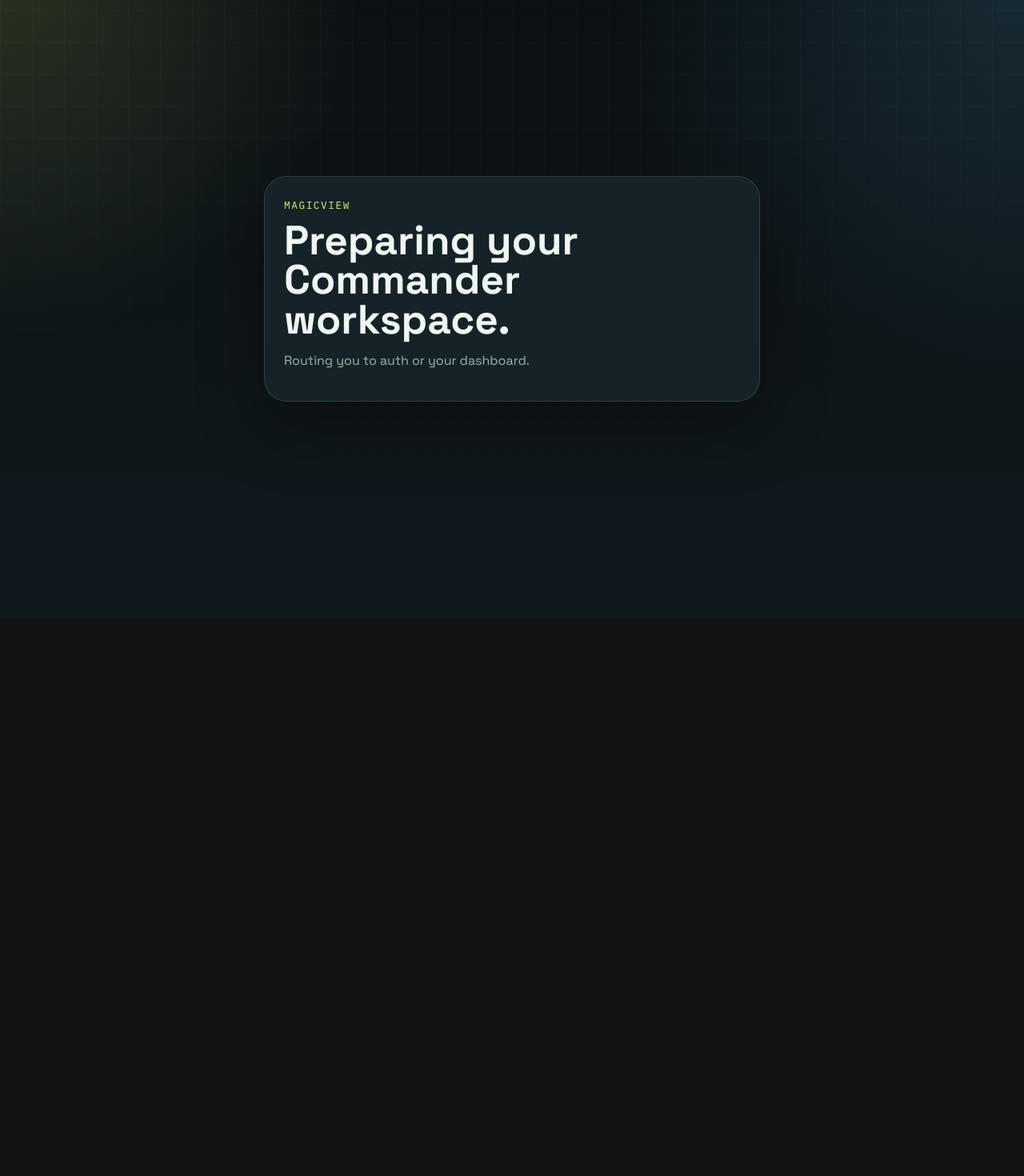
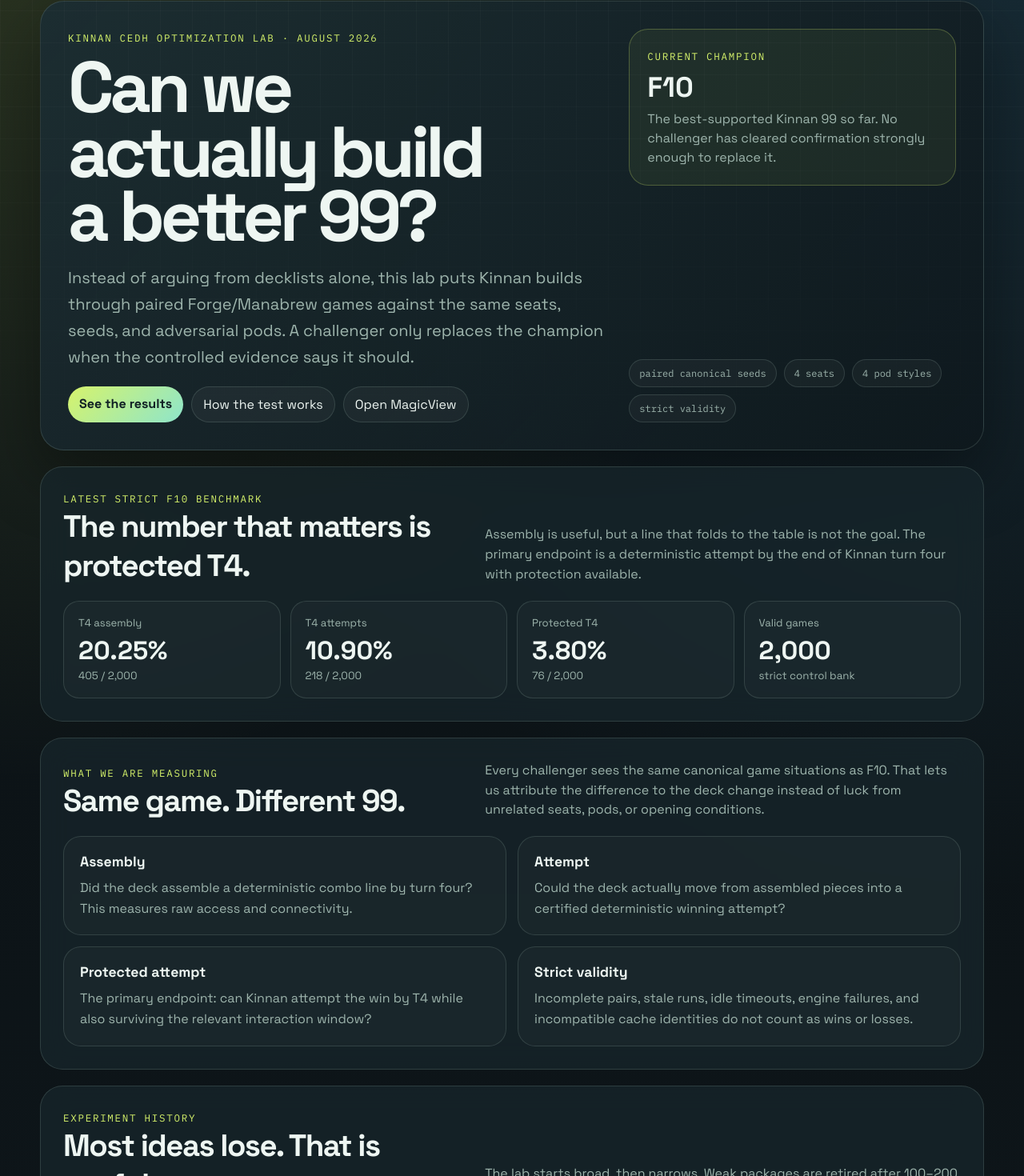
Before and after one commit to jpdynadev/magicview, a Next.js app: page / in a window 1280 px wide. Before the commit this address had no page. Shown: the part 27-1497 px from the top of the page at 80% size. Before the commit the page ends 800 px from the top, so only its background shows below. Built offline with nearby package versions, Linux system fonts and the light colour scheme.

Commit message:
Publish Kinnan optimization lab homepage

```diff
--- a/src/app/page.tsx
+++ b/src/app/page.tsx
@@ -1,27 +1,141 @@
-"use client";
+import Link from "next/link";
 
-import { useEffect } from "react";
-import { useRouter } from "next/navigation";
+import styles from "./kinnan-lab.module.css";
 
-import { useAuth } from "@/lib/auth-context";
+const experiments = [
+  { name: "DorkMax", note: "+10 mana creatures. Raw speed held, protected conversion fell.", status: "Rejected · 2,000 pairs", tone: styles.rejected },
+  { name: "NodeMax", note: "+10 combo/connectivity nodes. Protected T4 fell by 1.65 pp.", status: "Rejected · 2,000 pairs", tone: styles.rejected },
+  { name: "Druid + Effigy", note: "Two compact creature-engine variants improved some assembly but not protected conversion.", status: "Rejected · 200 + 2,000", tone: styles.rejected },
+  { name: "GSZ + The One Ring", note: "Promising 200-game signal, but the 2k gain did not isolate cleanly to either card.", status: "Retired after isolation", tone: styles.rejected },
+  { name: "Shang-Chi packages", note: "More speed and attempts, but protection/resilience costs erased the gain.", status: "Rejected · strict screens", tone: styles.rejected },
+  { name: "Hidden + Dramatic", note: "Assembly jumped, but attempts and protected T4 did not follow.", status: "Rejected · 200 pairs", tone: styles.rejected },
+  { name: "Cabbage + High Fae", note: "Current-tournament value package lost assembly, attempts, protection, and mulligan quality.", status: "Rejected · 200 pairs", tone: styles.rejected },
+];
 
 export default function HomePage() {
-  const router = useRouter();
-  const { loading, user } = useAuth();
+  return (
+    <main className={styles.page}>
+      <section className={styles.hero}>
+        <div>
+          <span className={styles.eyebrow}>Kinnan cEDH Optimization Lab · August 2026</span>
+          <h1>Can we actually build a better 99?</h1>
+          <p className={styles.lead}>
+            Instead of arguing from decklists alone, this lab puts Kinnan builds through paired Forge/Manabrew games against the same seats, seeds, and adversarial pods. A challenger only replaces the champion when the controlled evidence says it should.
+          </p>
+          <div className={styles.nav}>
+            <a href="#results">See the results</a>
+            <a href="#method">How the test works</a>
+            <Link href="/auth">Open MagicView</Link>
+          </div>
+        </div>
+        <aside className={styles.heroSide}>
+          <div className={styles.champion}>
+            <span className={styles.eyebrow}>Current champion</span>
+            <strong>F10</strong>
+            <p>The best-supported Kinnan 99 so far. No challenger has cleared confirmation strongly enough to replace it.</p>
+          </div>
+          <div className={styles.pillRow}>
+            <span className={styles.pill}>paired canonical seeds</span>
+            <span className={styles.pill}>4 seats</span>
+            <span className={styles.pill}>4 pod styles</span>
+            <span className={styles.pill}>strict validity</span>
+          </div>
+        </aside>
+      </section>
 
-  useEffect(() => {
-    if (!loading) {
-      router.replace(user ? "/dashboard" : "/auth");
-    }
-  }, [loading, router, user]);
+      <section className={styles.section} id="results">
+        <div className={styles.sectionHeader}>
+          <div>
+            <span className={styles.eyebrow}>Latest strict F10 benchmark</span>
+            <h2>The number that matters is protected T4.</h2>
+          </div>
+          <p>Assembly is useful, but a line that folds to the table is not the goal. The primary endpoint is a deterministic attempt by the end of Kinnan turn four with protection available.</p>
+        </div>
+        <div className={styles.metrics}>
+          <div className={styles.metric}><span>T4 assembly</span><strong>20.25%</strong><small>405 / 2,000</small></div>
+          <div className={styles.metric}><span>T4 attempts</span><strong>10.90%</strong><small>218 / 2,000</small></div>
+          <div className={styles.metric}><span>Protected T4</span><strong>3.80%</strong><small>76 / 2,000</small></div>
+          <div className={styles.metric}><span>Valid games</span><strong>2,000</strong><small>strict control bank</small></div>
+        </div>
+      </section>
 
-  return (
-    <main className="auth-screen">
-      <div className="auth-card">
-        <span className="eyebrow">MagicView</span>
-        <h1>Preparing your Commander workspace.</h1>
-        <p>Routing you to auth or your dashboard.</p>
-      </div>
+      <section className={styles.section} id="method">
+        <div className={styles.sectionHeader}>
+          <div>
+            <span className={styles.eyebrow}>What we are measuring</span>
+            <h2>Same game. Different 99.</h2>
+          </div>
+          <p>Every challenger sees the same canonical game situations as F10. That lets us attribute the difference to the deck change instead of luck from unrelated seats, pods, or opening conditions.</p>
+        </div>
+        <div className={styles.explainer}>
+          <div className={styles.card}><h3>Assembly</h3><p>Did the deck assemble a deterministic combo line by turn four? This measures raw access and connectivity.</p></div>
+          <div className={styles.card}><h3>Attempt</h3><p>Could the deck actually move from assembled pieces into a certified deterministic winning attempt?</p></div>
+          <div className={styles.card}><h3>Protected attempt</h3><p>The primary endpoint: can Kinnan attempt the win by T4 while also surviving the relevant interaction window?</p></div>
+          <div className={styles.card}><h3>Strict validity</h3><p>Incomplete pairs, stale runs, idle timeouts, engine failures, and incompatible cache identities do not count as wins or losses.</p></div>
+        </div>
+      </section>
+
+      <section className={styles.section}>
+        <div className={styles.sectionHeader}>
+          <div>
+            <span className={styles.eyebrow}>Experiment history</span>
+            <h2>Most ideas lose. That is useful.</h2>
+          </div>
+          <p>The lab starts broad, then narrows. Weak packages are retired after 100–200 paired games; promising ones earn 2,000+ pair confirmation.</p>
+        </div>
+        <div className={styles.timeline}>
+          {experiments.map((experiment) => (
+            <article className={styles.experiment} key={experiment.name}>
+              <strong>{experiment.name}</strong>
+              <div><p>{experiment.note}</p></div>
+              <span className={`${styles.status} ${experiment.tone}`}>{experiment.status}</span>
+            </article>
+          ))}
+        </div>
+      </section>
+
+      <section className={styles.section}>
+        <div className={styles.sectionHeader}>
+          <div>
+            <span className={styles.eyebrow}>What the lab has learned</span>
+            <h2>Faster is not automatically better.</h2>
+          </div>
+        </div>
+        <div className={styles.explainer}>
+          <div className={styles.card}><h3>More dorks ≠ more protected wins</h3><p>DorkMax held assembly but lost protected conversion. Mana density alone did not solve the actual bottleneck.</p></div>
+          <div className={styles.card}><h3>More combo nodes can make the deck worse</h3><p>NodeMax produced many nominal lines, but its protected T4 rate dropped decisively.</p></div>
+          <div className={styles.card}><h3>Opportunity cost dominates</h3><p>Several new cards looked individually interesting, but the cards removed from F10 were often doing more work than expected.</p></div>
+          <div className={styles.card}><h3>Conversion beats raw assembly</h3><p>Hidden Strings + Dramatic Reversal assembled more often, yet failed to turn that speed into more protected attempts.</p></div>
+        </div>
+      </section>
+
+      <section className={styles.section}>
+        <div className={styles.sectionHeader}>
+          <div>
+            <span className={styles.eyebrow}>Next search direction</span>
+            <h2>Premium clone + value package.</h2>
+          </div>
+          <span className={`${styles.status} ${styles.held}`}>Next strict screen</span>
+        </div>
+        <div className={styles.next}>
+          <div className={styles.mutation}>
+            <span className={styles.eyebrow}>F10_WAN_CLEVER_VALUE</span>
+            <h3>Test flexible clone utility and resilient card advantage without bloating the engine count.</h3>
+            <div className={styles.swap}>
+              <div><b>OUT</b>Misdirection<br />Nature&apos;s Rhythm</div>
+              <div><b>IN</b>Wan Shi Tong, Librarian<br />Clever Impersonator</div>
+            </div>
+          </div>
+          <div className={styles.card}>
+            <h3>Promotion rule</h3>
+            <p>First: exactly 200 valid paired games. If protected T4 improves credibly, the package earns a fresh 2,000-pair confirmation. Until then, F10 remains the champion.</p>
+          </div>
+        </div>
+      </section>
+
+      <footer className={styles.footer}>
+        <strong>This is an experiment log, not a claim that simulation perfectly equals tournament Magic.</strong> Forge/Manabrew is used as a controlled comparison environment; tournament lists and 17Lands are hypothesis-generation inputs, while paired simulation is the promotion gate.
+      </footer>
     </main>
   );
 }
```
